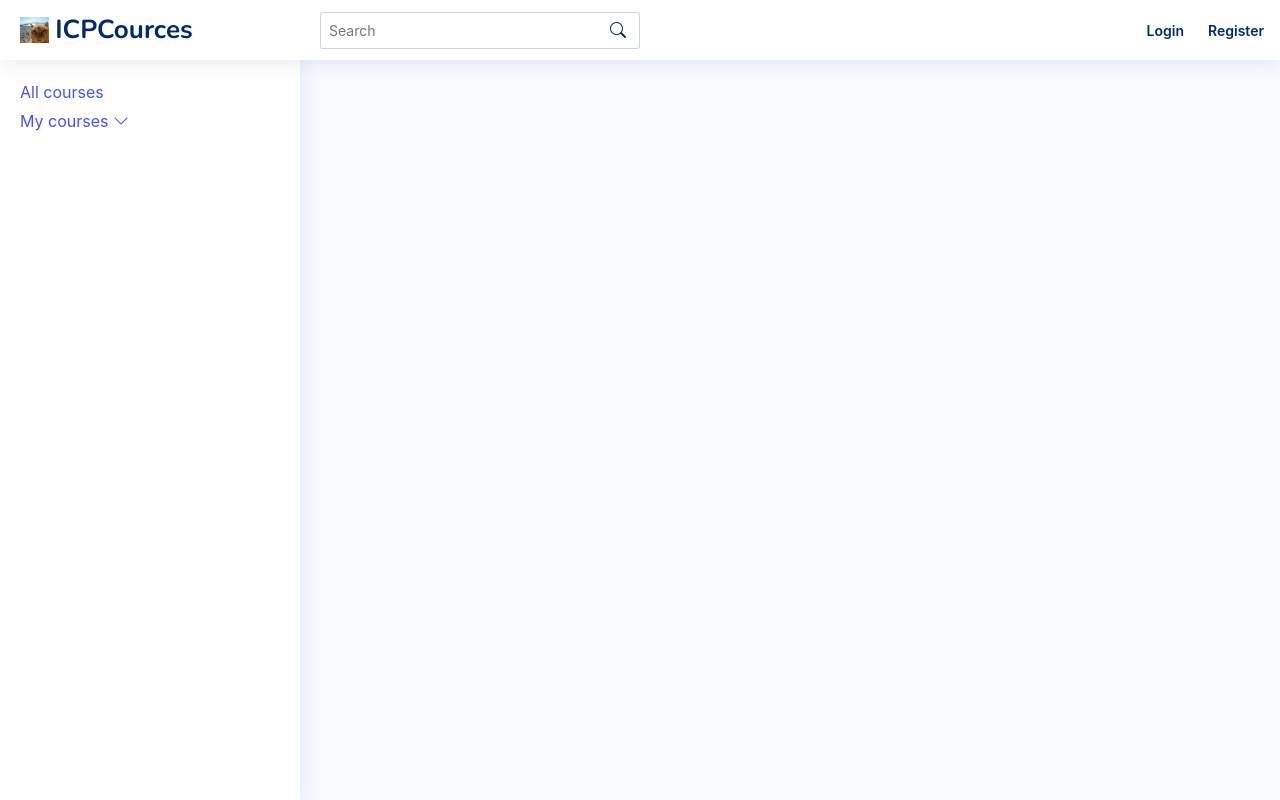
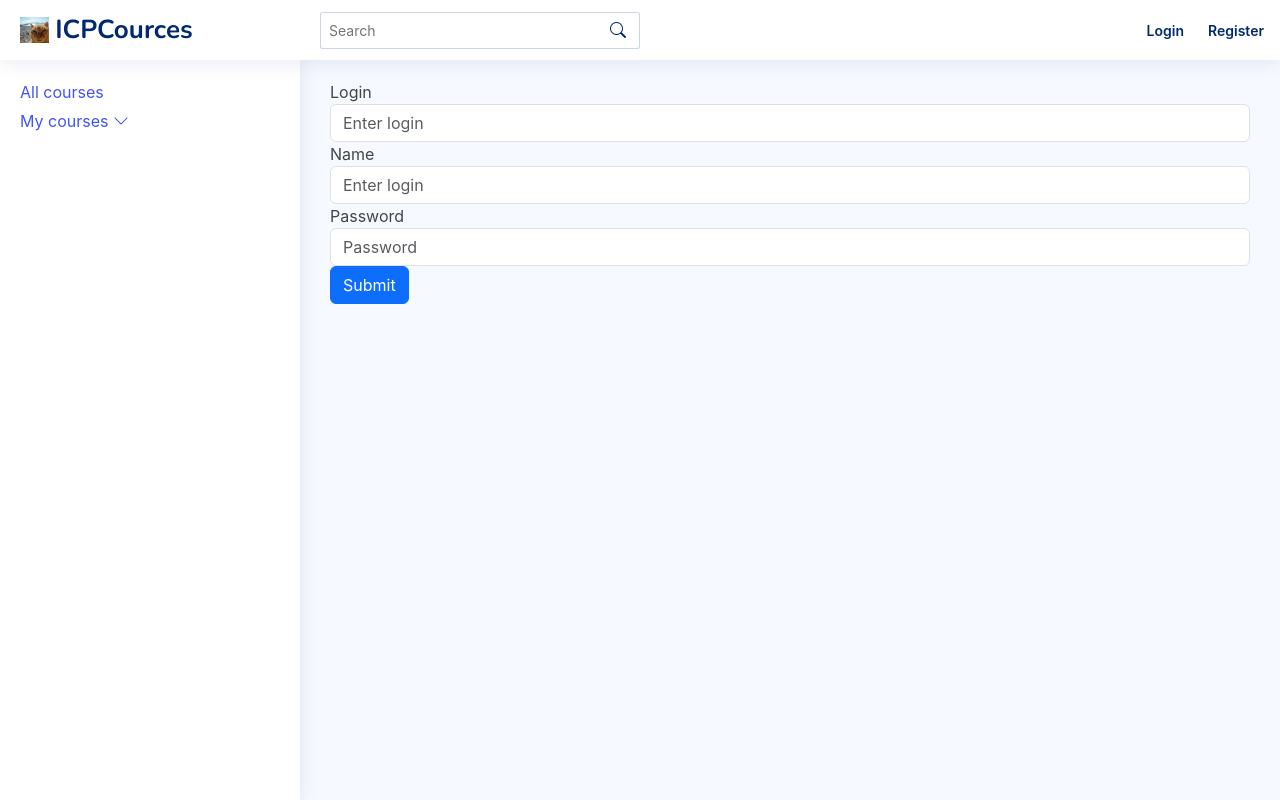
Before and after one commit to HackathonICPC/front, a React (Create React App) app in the folder home/: page /register in a window 1280 px wide. Before the commit this address had no page. Built offline with nearby package versions, Linux system fonts and the light colour scheme.

Commit message:
Added SYNC WITH SERVER URAAAAAAAAAAAAAAAAAAAAAAAAAAAAAAAAAAAAAAAAAAA

```diff
--- a/home/package.json
+++ b/home/package.json
@@ -7,9 +7,10 @@
     "@testing-library/react": "^13.4.0",
     "@testing-library/user-event": "^13.5.0",
     "react": "^18.2.0",
+    "react-cookie": "^7.1.0",
     "react-dom": "^18.2.0",
     "react-router-dom": "^6.22.1",
-    "react-scripts": "5.0.1",
+    "react-scripts": "^5.0.1",
     "web-vitals": "^2.1.4"
   },
   "scripts": {
--- a/home/src/App.js
+++ b/home/src/App.js
@@ -3,29 +3,35 @@ import './App.css';
 import { Route, Routes } from "react-router-dom";
 import React from 'react';
 
+import { useEffect, useState } from 'react';
 import Header from './components/Header/Header';
 import Sidebar from './components/Sidebar/Sidebar';
 import axios from 'axios';
 
+import AuthService from "./components/auth";
+
+import { CookiesProvider, useCookies } from 'react-cookie'
+
 import Home from './pages/Home';
 import Courses from './pages/Courses';
 import Login from './pages/Login';
+import Register from './pages/Register';
 
 
-const globalProfileInfo = React.createContext(-1)
-export const IP_ADRESS = React.createContext('http://127.0.0.1:8000/')
+// export const getProfileID = async()=>{
+//   return axios.get(`http://127.0.0.1:8000/`);
+// }
 
 //<Route path='/courses/:id' element={<Course id=/>
 function App() {
-  async function getProfileId(){
-    const config={
-        method: 'get',
-        url: IP_ADRESS
-    }
-    axios.get(IP_ADRESS)
-    .then((response) =>{ console.log(response.status)})
+  async function getProfileID(){
+    const response =  await axios.post(`http://127.0.0.1:8000/api/signin`);
+    const items = response.data
+    console.log(items)
+    //axios.get(IP_ADRESS)
+    //.then((response) =>{ console.log(response.status)})
   }
-  getProfileId()
+  //console.log(AuthService.getCurrentUser())
   return (
       <div>
       <Header/>
@@ -35,10 +41,12 @@ function App() {
           <Route exact path='/' element={<Home/>}/>
           <Route path='/courses/' element={<Courses/>}/>
           <Route path='/login/' element={<Login/>}/>
+          <Route path='/register/' element={<Register/>}/>
         </Routes>
       </main>
       </div>
   );
+
 }
 
 export default App;
--- a/home/src/components/Header/Profile.js
+++ b/home/src/components/Header/Profile.js
@@ -1,7 +1,6 @@
-import { useState } from "react";
+import { useState, useEffect } from "react";
 import Notifications from "./Notifications";
 import {Link} from 'react-router-dom'
-
 /*
 props:
     src: path to img
@@ -16,7 +15,7 @@ export default function Profile(props){
             <>
             <li class="nav-item dropdown pe-3">
                 <Link className="nav-link nav-profile d-flex align-items-center pe-0" to = '/login/'>
-                    <span class="d-none d-md-block  ps-2"> Login </span>
+                    <span class="d-none d-md-block  ps-2"> Login</span>
                 </Link>
             </li>
             <li class="nav-item dropdown pe-3">
--- a/home/src/components/Sidebar/Sidebar.js
+++ b/home/src/components/Sidebar/Sidebar.js
@@ -18,6 +18,7 @@ export default function Sidebar(){
                 }
                 ]}
                 />
+
             </ul>
             {/* <ul class = 'sidebar-nav' id = 'sidebar-nav'>
                 <NavItem linkActive = {false}
--- /dev/null
+++ b/home/src/components/auth.js
@@ -0,0 +1,45 @@
+import axios from "axios";
+import React, { useContext } from 'react';
+
+import {API_URL} from '../constant'
+
+const register = (username, email, password) => {
+  return axios.post(API_URL + "signup", {
+    username,
+    email,
+    password,
+  });
+};
+
+const login = (username, password) => {
+  const useUrl = 'http://127.0.0.1:8000/api/signin'
+  console.log(useUrl)
+  // axios.post(`http://127.0.0.1:8000/api/signup`);
+  return axios
+    .post(useUrl)
+    .then((response) => {
+      console.log(response.data)
+      localStorage.setItem("user", JSON.stringify(response.data));
+      return response.data;
+    });
+};
+
+const logout = () => {
+  localStorage.removeItem("user");
+  return axios.post(API_URL + "signout").then((response) => {
+    return response.data;
+  });
+};
+
+const getCurrentUser = () => {
+  return JSON.parse(localStorage.getItem("user"));
+};
+
+const AuthService = {
+  register,
+  login,
+  logout,
+  getCurrentUser,
+}
+
+export default AuthService;
--- /dev/null
+++ b/home/src/constant.js
@@ -0,0 +1,2 @@
+import React from 'react';
+export const API_URL = React.createContext('http://127.0.0.1:8000/api/')
--- a/home/src/pages/Login.js
+++ b/home/src/pages/Login.js
@@ -1,23 +1,50 @@
-import React, { useContext } from 'react';
-import { IP_ADRESS } from '../App';
-import axios from 'axios';
-
+import React, { useContext, useState } from 'react';
+import AuthService from "../components/auth";
+import { useNavigate } from "react-router-dom";
 
 export default function Login(props){
+    const [username, setUsername] = useState("");
+    const [password, setPassword] = useState("");
+    const [loading, setLoading] = useState(false);
+    const [message, setMessage] = useState("");
+    const navigate = useNavigate();
+
+    const onChangeUsername = (e) => {
+        const username = e.target.value;
+        setUsername(username);
+      };
+
+    const onChangePassword = (e) => {
+        const password = e.target.value;
+        setPassword(password);
+    };
+
+    const handleLogin = (e) =>{
+        e.preventDefault()
+
+        AuthService.login(username, password).then(
+            () => {
+                navigate('/')
+                window.location.reload();
+            }
+        )
+    }
 
     return(
         <>
-        <form>
+        <form onSubmit={handleLogin}>
         <div class="form-group">
             <label for="InputEmail">Email address</label>
-            <input type="email" class="form-control" id="exampleInputEmail1" aria-describedby="emailHelp" placeholder="Enter email"/>
+            <input type="text" class="form-control" id="exampleInputEmail1" aria-describedby="emailHelp" placeholder="Enter email"
+            onChange={onChangeUsername}/>
             <small id="emailHelp" class="form-text text-muted">We'll never share your email with anyone else.</small>
         </div>
         <div class="form-group">
             <label for="exampleInputPassword1">Password</label>
-            <input type="password" class="form-control" id="exampleInputPassword1" placeholder="Password"/>
+            <input type="password" class="form-control" id="exampleInputPassword1" placeholder="Password"
+            onChange={onChangePassword}/>
         </div>
-        <button type="submit" class="btn btn-primary">Submit</button>
+        <button type="submit" class="btn btn-primary" >Submit</button>
         </form>
         </>
     );
--- /dev/null
+++ b/home/src/pages/Register.js
@@ -0,0 +1,57 @@
+import React, { useContext, useState } from 'react';
+import AuthService from "../components/auth";
+import { useNavigate } from "react-router-dom";
+
+export default function Register(props){
+  const [username, setUsername] = useState("");
+  const [name, setName] = useState("");
+  const [password, setPassword] = useState("");
+  const navigate = useNavigate();
+
+  const onChangeUsername = (e) => {
+    const username = e.target.value;
+    setUsername(username);
+  };
+
+  const onChangeName = (e) => {
+    const name = e.target.value;
+    setName(name);
+  };
+
+  const onChangePassword = (e) => {
+    const password = e.target.value;
+    setPassword(password);
+  };
+  const handleRegister = (e) => {
+    e.preventDefault()
+
+    AuthService.register(username, name, password).then(
+      () =>{
+        navigate('/')
+        window.location.reload();
+      }
+    )
+  }
+  return(
+    <>
+    <form onSubmit={handleRegister}>
+    <div class="form-group">
+        <label for="InputEmail">Login</label>
+        <input type="text" class="form-control" id="exampleInputEmail1" aria-describedby="emailHelp" placeholder="Enter login"
+        onChange={onChangeUsername}/>
+    </div>
+    <div class="form-group">
+        <label for="InputEmail">Name</label>
+        <input type="text" class="form-control" id="exampleInputEmail1" aria-describedby="emailHelp" placeholder="Enter login"
+        onChange={onChangeName}/>
+    </div>
+    <div class="form-group">
+        <label for="exampleInputPassword1">Password</label>
+        <input type="password" class="form-control" id="exampleInputPassword1" placeholder="Password"
+        onChange={onChangePassword}/>
+    </div>
+    <button type="submit" class="btn btn-primary" >Submit</button>
+    </form>
+    </>
+  )
+}
```
Also changed, not shown: home/src/components/user.js (added, +28 -0 lines), 1 other file (tests, documents, lock files or other folders).
